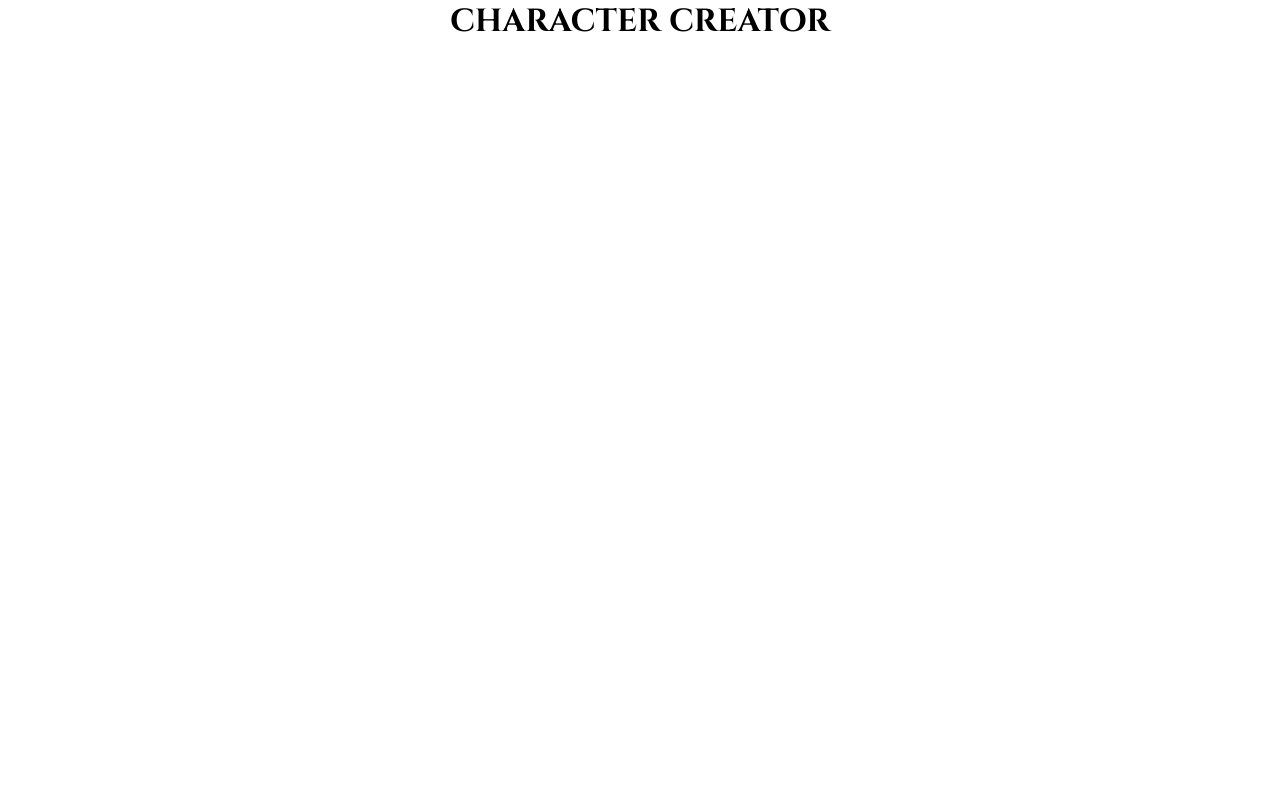
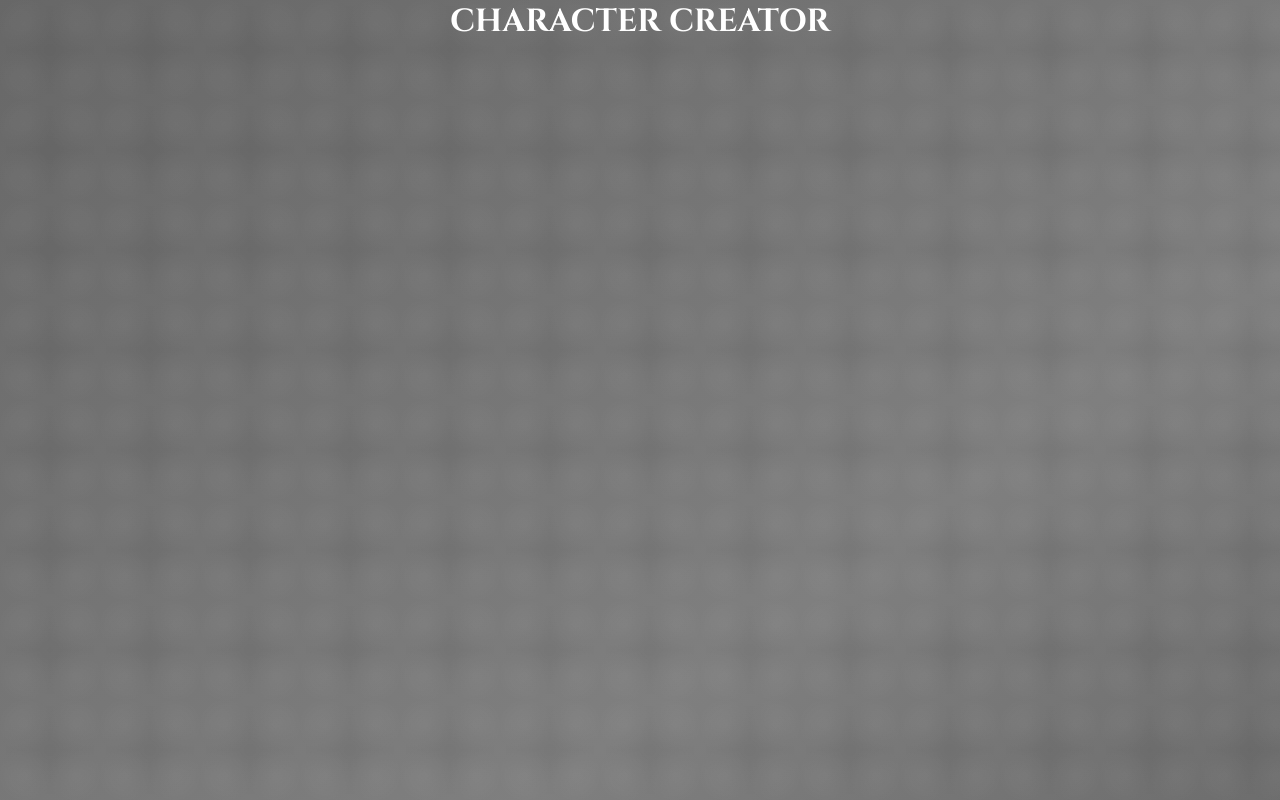
Before and after one commit to Espadv69/Character-Creator, a React (Vite) app: page / in a window 1280 px wide. Built offline with nearby package versions, Linux system fonts and the light colour scheme.

Commit message:
Add background that simulated rocks

```diff
--- a/src/components/css/global.css
+++ b/src/components/css/global.css
@@ -9,6 +9,8 @@
 }
 
 body {
+  position: relative;
+
   min-height: 100dvh;
 
   font-family:
@@ -25,5 +27,45 @@
     'Helvetica Neue',
     sans-serif;
 
+  color: white;
+  background: linear-gradient(145deg, #4d4d4d, #686868, #7f7f7f, #595959);
+  background-size: 200% 200%;
+
+  animation: gradientShift 12s ease-in-out infinite;
+
   overflow-y: hidden;
 }
+
+body::before {
+  content: '';
+
+  pointer-events: none;
+
+  position: absolute;
+  top: 0;
+  left: 0;
+  right: 0;
+  bottom: 0;
+
+  background:
+    radial-gradient(circle, rgba(255, 255, 255, 0.05) 1%, transparent 80%),
+    radial-gradient(circle, rgba(0, 0, 0, 0.05) 1%, transparent 70%);
+  background-size: 50px 50px, 100px 100px;
+
+  mix-blend-mode: overlay;
+  z-index: 1;
+}
+
+@keyframes gradientShift {
+  0% {
+    background-position: 0% 50%;
+  }
+
+  50% {
+    background-position: 100% 50%;
+  }
+
+  100% {
+    background-position: 0% 50%;
+  }
+}
```
